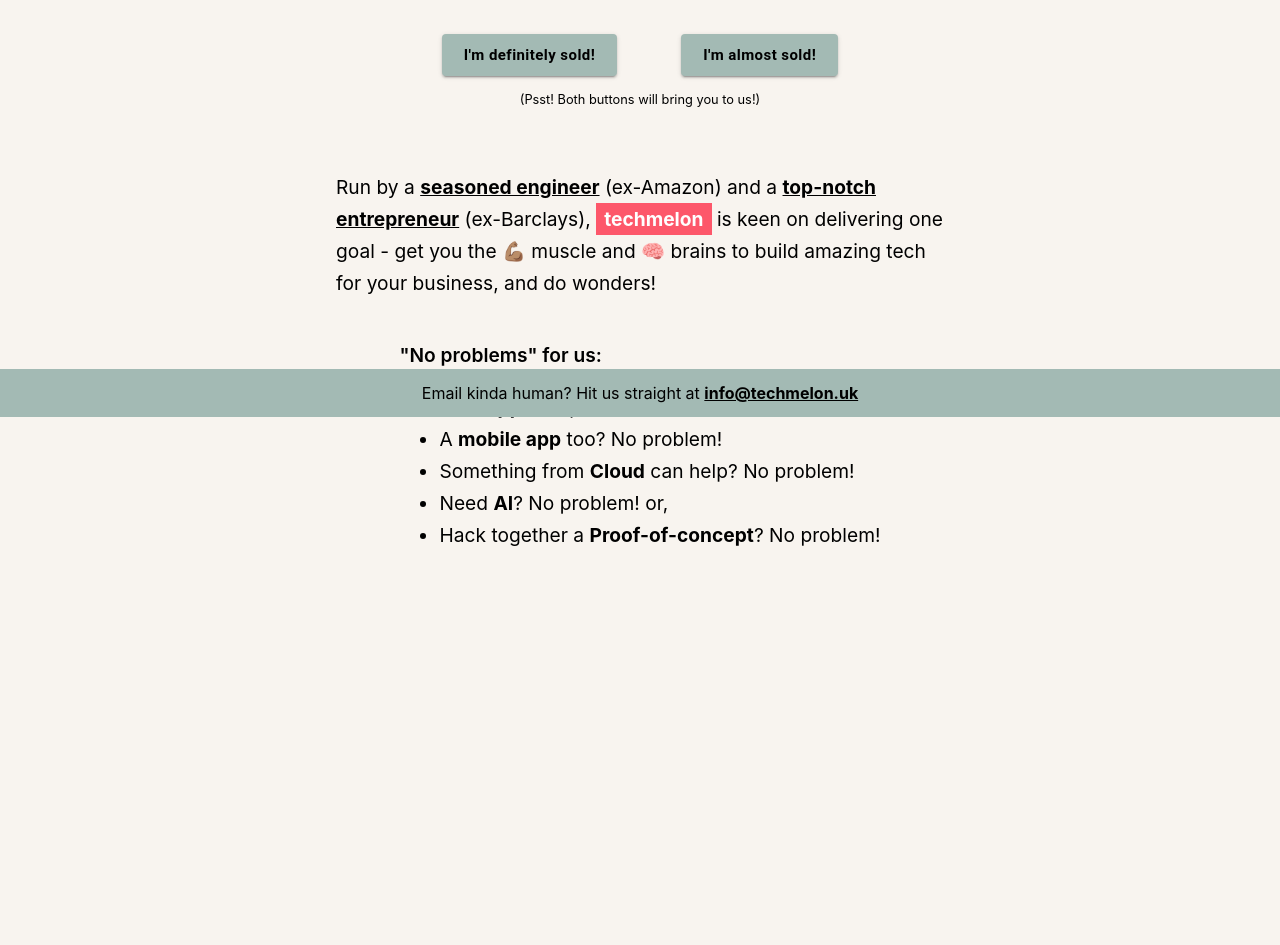
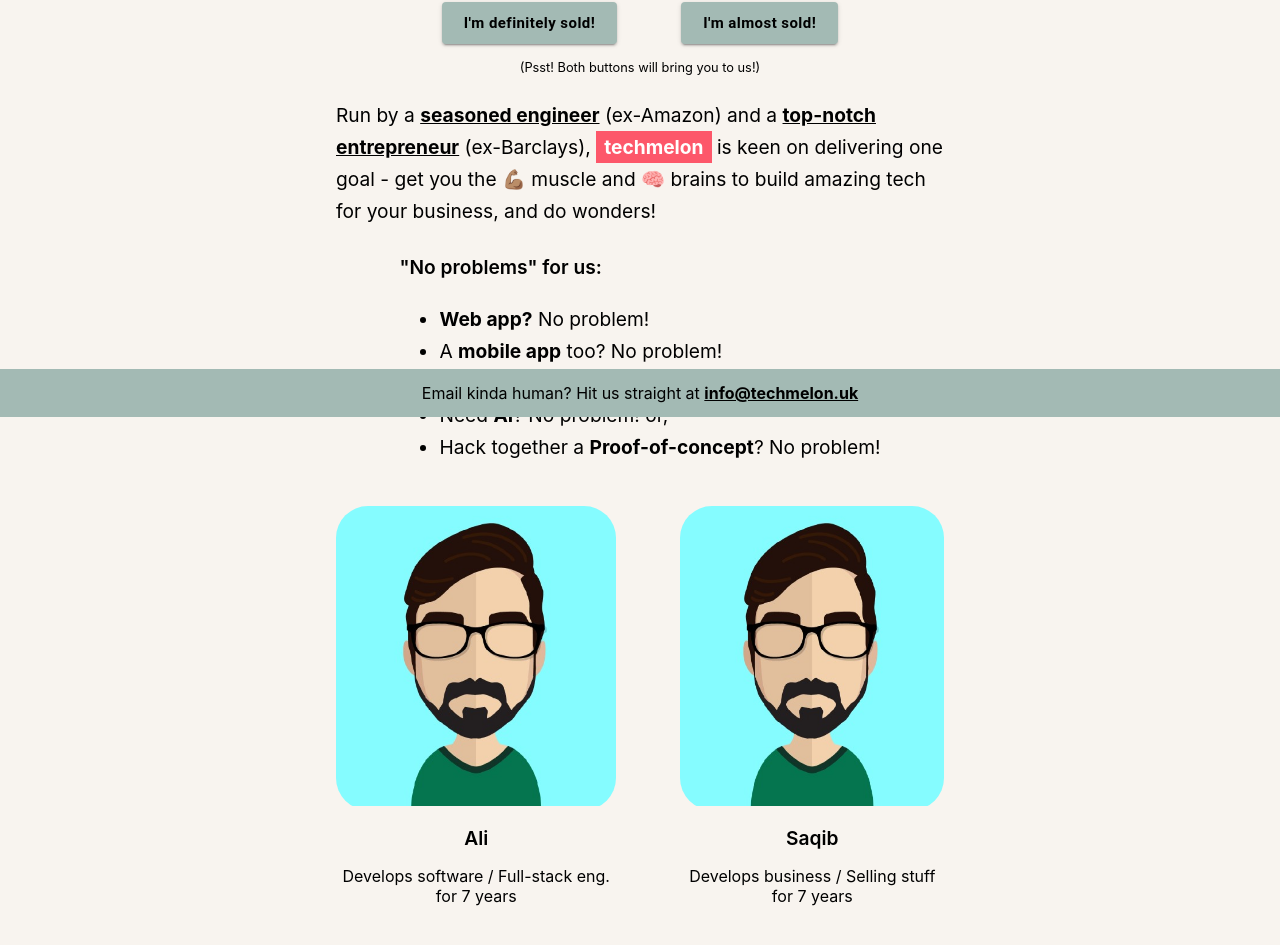
Before and after one commit to alaqs/boogeyman, a React (Create React App) app in the folder frontend/: page / in a window 1280 px wide. Shown: the part 383-1328 px from the top of the page. Before the commit the page ends 1001 px from the top, so only its background shows below. Built offline with nearby package versions, Linux system fonts and the light colour scheme.

Commit message:
skeleton ready

```diff
--- /dev/null
+++ b/frontend/src/components/AboutUs.jsx
@@ -0,0 +1,22 @@
+import { Box, Stack } from "@mui/material";
+import ali from "../assets/Ali.jpeg";
+const Avatar = ({name, brag}) => {
+  return (
+    <Stack alignItems={"center"} sx={{textAlign: "center"}} >
+      <Box sx={{borderRadius: "32px", overflow: "hidden"}}>
+        <img src={ali} width="100%" height="300px" alt="awesome founder" />
+      </Box>
+      <Box sx={{fontWeight: 600, fontSize: "1.2rem"}} mt={2}>{name}</Box>
+      <Box sx={{fontWeight: 400}} mt={2}>{brag}</Box>
+    </Stack>
+  );
+};
+
+export const AboutUs = () => {
+  return (
+    <Stack direction="row" width="100%" alignItems={"center"} spacing={8}>
+      <Avatar name="Ali" brag="Develops software / Full-stack eng. for 7 years"/>
+      <Avatar name="Saqib" brag="Develops business / Selling stuff for 7 years"/>
+    </Stack>
+  );
+};
--- a/frontend/src/components/index.jsx
+++ b/frontend/src/components/index.jsx
@@ -7,3 +7,4 @@
 export * from "./Logo";
 export * from "./Tagline";
 export * from "./Footer";
+export * from "./AboutUs";
--- a/frontend/src/pages/Home.jsx
+++ b/frontend/src/pages/Home.jsx
@@ -8,6 +8,7 @@
   ContactUs,
   Footer,
   footerHeight,
+  AboutUs,
 } from "../components";
 
 const Body = () => (
@@ -15,17 +16,20 @@
     <Box sx={{ mt: "2vh" }}>
       <ImageLogo />
     </Box>
-    <Box sx={{ mt: "5vh", textAlign: "center" }}>
+    <Box sx={{ mt: "3vh", textAlign: "center" }}>
       <Tagline />
     </Box>
-    <Box sx={{ mt: "5vh" }}>
+    <Box sx={{ mt: "3vh" }}>
       <ContactUs />
     </Box>
-    <Box sx={{ mt: "8vh" }}>
+    <Box sx={{ mt: "3vh" }}>
       <Description />
     </Box>
-    <Box sx={{ mt: "5vh" }}>
+    <Box sx={{ mt: "3vh" }}>
       <Content />
+    </Box>
+    <Box sx={{ mt: "3vh", mb: "6vh" }}>
+      <AboutUs />
     </Box>
   </Stack>
 );
```
Also changed, not shown: frontend/src/assets/Ali.jpeg (added).
